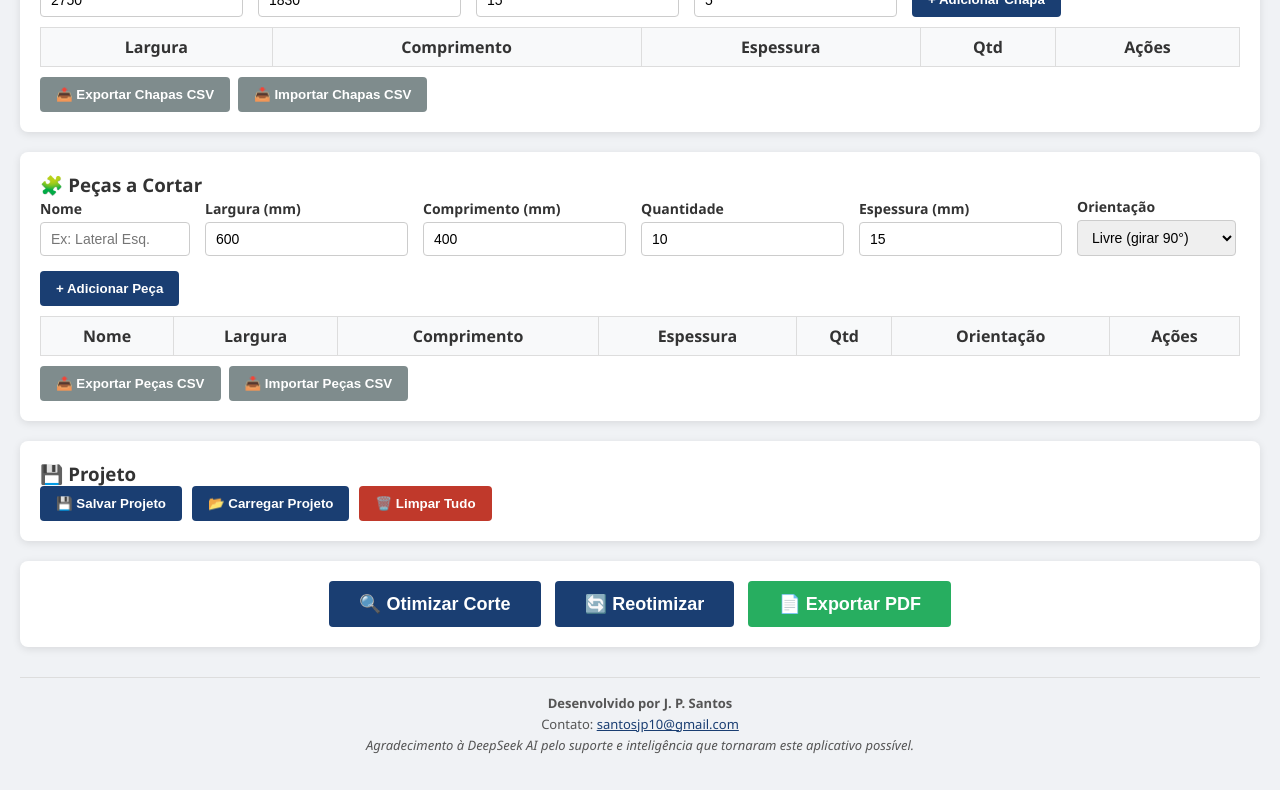
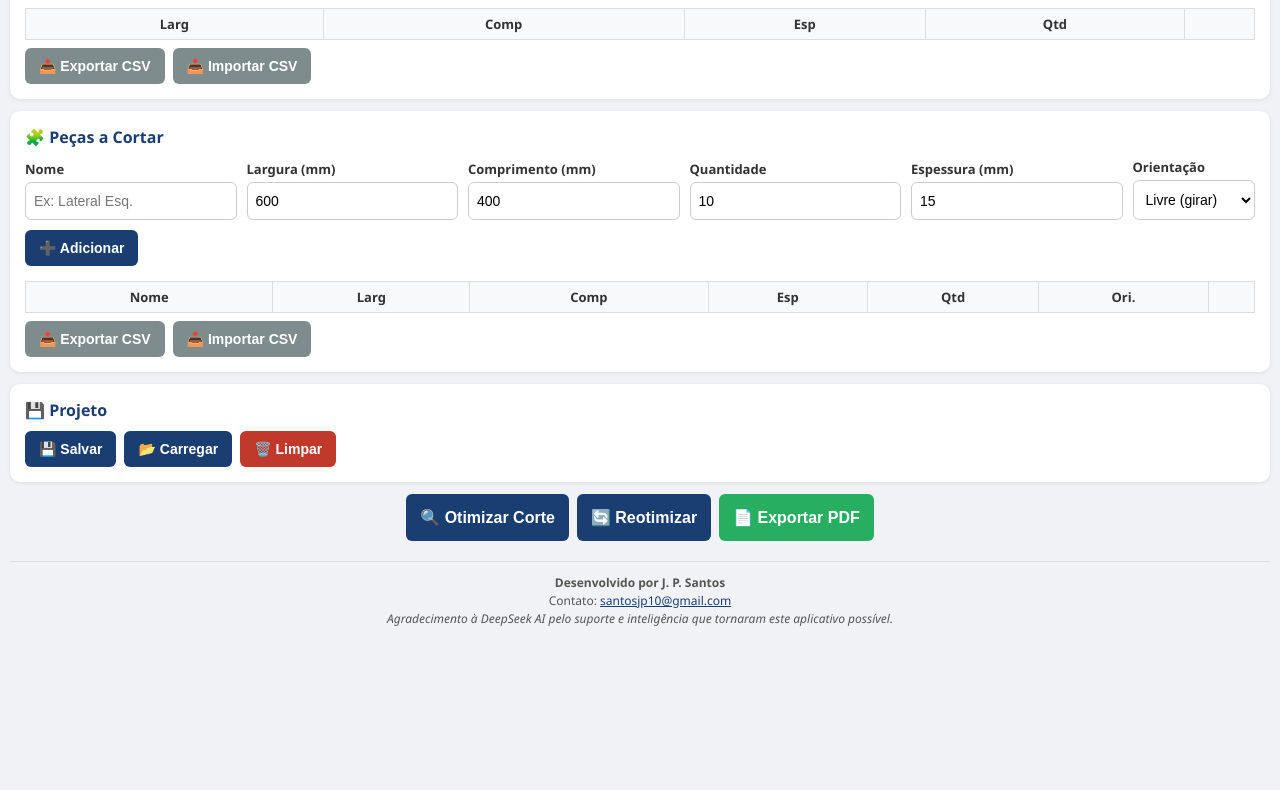
Before and after one commit to santosjp10/MDF_CORTES, a website: page www/index.html in a window 1280 px wide. Shown: the part 328-1118 px from the top of the page. After the commit the page ends 978 px from the top, so only its background shows below. Drawn offline with Linux system fonts and the light colour scheme.

Commit message:
Update index.html

```diff
--- a/www/index.html
+++ b/www/index.html
@@ -2,48 +2,201 @@
 <html lang="pt-BR">
 <head>
     <meta charset="UTF-8">
-    <meta name="viewport" content="width=device-width, initial-scale=1.0, maximum-scale=1.0, user-scalable=no">
-    <title>Otimizador de Corte de Chapas</title>
+    <meta name="viewport" content="width=device-width, initial-scale=1.0, maximum-scale=1.0, user-scalable=no, viewport-fit=cover">
+    <title>Otimizador de Corte</title>
     <script src="assets/js/jspdf.umd.min.js"></script>
     <style>
         * { box-sizing: border-box; margin: 0; padding: 0; }
-        body { font-family: 'Segoe UI', Tahoma, Geneva, Verdana, sans-serif; background: #f0f2f5; color: #333; }
-        .container { max-width: 1300px; margin: 0 auto; padding: 20px; }
-        h1 { text-align: center; margin-bottom: 20px; color: #1a3e72; }
-        .panel { background: #fff; border-radius: 8px; padding: 20px; margin-bottom: 20px; box-shadow: 0 2px 8px rgba(0,0,0,0.1); }
-        .flex-row { display: flex; flex-wrap: wrap; gap: 15px; align-items: flex-end; }
-        .form-group { display: flex; flex-direction: column; min-width: 120px; }
-        label { font-weight: 600; margin-bottom: 4px; font-size: 14px; }
-        input, select { padding: 8px 10px; border: 1px solid #ccc; border-radius: 4px; font-size: 14px; }
-        button { padding: 10px 16px; background: #1a3e72; color: white; border: none; border-radius: 4px; cursor: pointer; font-weight: 600; }
-        button:hover { background: #0f2a50; }
+        body {
+            font-family: 'Segoe UI', Tahoma, Geneva, Verdana, sans-serif;
+            background: #f0f2f5;
+            color: #333;
+            font-size: 14px;
+            -webkit-tap-highlight-color: transparent;
+        }
+        .container {
+            max-width: 100%;
+            margin: 0 auto;
+            padding: 10px;
+        }
+        h1 {
+            text-align: center;
+            margin: 10px 0 15px;
+            color: #1a3e72;
+            font-size: 22px;
+        }
+        .panel {
+            background: #fff;
+            border-radius: 10px;
+            padding: 15px;
+            margin-bottom: 12px;
+            box-shadow: 0 1px 4px rgba(0,0,0,0.08);
+        }
+        .panel h3 {
+            font-size: 16px;
+            margin-bottom: 10px;
+            color: #1a3e72;
+        }
+        .flex-row {
+            display: flex;
+            flex-wrap: wrap;
+            gap: 10px;
+            align-items: flex-end;
+        }
+        .form-group {
+            display: flex;
+            flex-direction: column;
+            min-width: 80px;
+            flex: 1 1 auto;
+        }
+        .form-group label {
+            font-weight: 600;
+            margin-bottom: 4px;
+            font-size: 13px;
+        }
+        .form-group input,
+        .form-group select {
+            padding: 10px 8px;
+            border: 1px solid #ccc;
+            border-radius: 6px;
+            font-size: 14px;
+            width: 100%;
+            background: #fff;
+        }
+        button {
+            padding: 10px 14px;
+            background: #1a3e72;
+            color: white;
+            border: none;
+            border-radius: 6px;
+            cursor: pointer;
+            font-weight: 600;
+            font-size: 14px;
+            white-space: nowrap;
+            display: inline-flex;
+            align-items: center;
+            justify-content: center;
+            gap: 6px;
+            transition: background 0.2s;
+        }
+        button:active { background: #0f2a50; }
         button.danger { background: #c0392b; }
-        button.danger:hover { background: #a93226; }
+        button.danger:active { background: #a93226; }
         button.success { background: #27ae60; }
-        button.success:hover { background: #1e8449; }
+        button.success:active { background: #1e8449; }
         button.secondary { background: #7f8c8d; }
-        button.secondary:hover { background: #6c7a7d; }
-        table { width: 100%; border-collapse: collapse; margin-top: 10px; }
-        th, td { border: 1px solid #ddd; padding: 8px; text-align: center; }
-        th { background: #f8f9fa; }
-        .btn-small { padding: 4px 8px; font-size: 12px; margin: 0 2px; }
-        .canvas-container { overflow-x: auto; margin-top: 20px; text-align: center; }
-        canvas { border: 1px solid #ccc; background: #fff; max-width: 100%; }
-        .stats { margin-top: 10px; font-weight: bold; background: #eaf2f8; padding: 10px; border-radius: 4px; }
-        .project-actions { display: flex; gap: 10px; flex-wrap: wrap; }
-        .csv-actions { margin-top: 10px; display: flex; gap: 8px; flex-wrap: wrap; }
-        .footer { text-align: center; margin-top: 30px; padding: 15px 0; border-top: 1px solid #ddd; color: #555; font-size: 13px; line-height: 1.6; }
+        button.secondary:active { background: #6c7a7d; }
+
+        table {
+            width: 100%;
+            border-collapse: collapse;
+            margin-top: 10px;
+            font-size: 13px;
+        }
+        th, td {
+            border: 1px solid #ddd;
+            padding: 6px 4px;
+            text-align: center;
+        }
+        th { background: #f8f9fa; font-weight: 600; }
+        .btn-small {
+            padding: 4px 8px;
+            font-size: 12px;
+            margin: 2px;
+            border-radius: 4px;
+        }
+        .table-wrapper {
+            overflow-x: auto;
+            -webkit-overflow-scrolling: touch;
+            margin-top: 5px;
+        }
+        .csv-actions {
+            margin-top: 8px;
+            display: flex;
+            gap: 8px;
+            flex-wrap: wrap;
+        }
+        .canvas-container {
+            overflow-x: auto;
+            -webkit-overflow-scrolling: touch;
+            margin-top: 10px;
+            text-align: center;
+        }
+        canvas {
+            border: 1px solid #ccc;
+            background: #fff;
+            max-width: 100%;
+            height: auto;
+        }
+        .stats {
+            margin-top: 8px;
+            font-weight: bold;
+            background: #eaf2f8;
+            padding: 10px;
+            border-radius: 6px;
+            font-size: 13px;
+            text-align: center;
+        }
+        .project-actions {
+            display: flex;
+            gap: 8px;
+            flex-wrap: wrap;
+        }
+        .footer {
+            text-align: center;
+            margin-top: 20px;
+            padding: 12px 0;
+            border-top: 1px solid #ddd;
+            color: #555;
+            font-size: 12px;
+            line-height: 1.5;
+        }
+        .action-buttons {
+            display: flex;
+            flex-wrap: wrap;
+            gap: 8px;
+            justify-content: center;
+        }
+
+        /* Mobile especifico */
+        @media (max-width: 600px) {
+            .flex-row {
+                flex-direction: column;
+                gap: 8px;
+            }
+            .form-group {
+                min-width: 100%;
+            }
+            button {
+                width: 100%;
+                padding: 12px;
+                font-size: 15px;
+            }
+            .csv-actions button {
+                flex: 1;
+            }
+            .project-actions button {
+                flex: 1;
+            }
+            .action-buttons button {
+                flex: 1;
+            }
+            h1 { font-size: 20px; }
+            .panel { padding: 12px; }
+            table { font-size: 12px; }
+        }
     </style>
 </head>
 <body>
 <div class="container">
-    <h1>📐 Otimizador de Corte de Chapas</h1>
+    <h1>📐 Otimizador de Corte</h1>
 
+    <!-- Configuração -->
     <div class="panel">
         <h3>⚙️ Configuração</h3>
         <div class="flex-row">
             <div class="form-group">
-                <label>Folga da serra (kerf) mm</label>
+                <label>Folga da serra (mm)</label>
                 <input type="number" id="kerf" value="3" step="0.1" min="0">
             </div>
             <div class="form-group">
@@ -54,6 +207,7 @@
         </div>
     </div>
 
+    <!-- Chapas -->
     <div class="panel">
         <h3>🟫 Chapas Disponíveis</h3>
         <div class="flex-row">
@@ -61,22 +215,25 @@
             <div class="form-group"><label>Comprimento (mm)</label><input type="number" id="chapaComprimento" value="1830" step="1"></div>
             <div class="form-group"><label>Espessura (mm)</label><input type="number" id="chapaEspessura" value="15" step="0.1"></div>
             <div class="form-group"><label>Quantidade</label><input type="number" id="chapaQuantidade" value="5" min="1"></div>
-            <button onclick="adicionarChapa()">+ Adicionar Chapa</button>
+            <button onclick="adicionarChapa()" style="align-self: flex-end;">➕ Adicionar</button>
         </div>
+        <div class="table-wrapper">
             <table id="tabelaChapas">
-            <thead><tr><th>Largura</th><th>Comprimento</th><th>Espessura</th><th>Qtd</th><th>Ações</th></tr></thead>
+                <thead><tr><th>Larg</th><th>Comp</th><th>Esp</th><th>Qtd</th><th></th></tr></thead>
                 <tbody></tbody>
             </table>
+        </div>
         <div class="csv-actions">
-            <button class="secondary" onclick="exportarCSV('chapas')">📤 Exportar Chapas CSV</button>
-            <button class="secondary" onclick="importarCSV('chapas')">📥 Importar Chapas CSV</button>
+            <button class="secondary" onclick="exportarCSV('chapas')">📤 Exportar CSV</button>
+            <button class="secondary" onclick="importarCSV('chapas')">📥 Importar CSV</button>
         </div>
     </div>
 
+    <!-- Peças -->
     <div class="panel">
         <h3>🧩 Peças a Cortar</h3>
         <div class="flex-row">
-            <div class="form-group"><label>Nome</label><input type="text" id="pecaNome" placeholder="Ex: Lateral Esq." style="width:150px;"></div>
+            <div class="form-group"><label>Nome</label><input type="text" id="pecaNome" placeholder="Ex: Lateral Esq."></div>
             <div class="form-group"><label>Largura (mm)</label><input type="number" id="pecaLargura" value="600" step="1"></div>
             <div class="form-group"><label>Comprimento (mm)</label><input type="number" id="pecaComprimento" value="400" step="1"></div>
             <div class="form-group"><label>Quantidade</label><input type="number" id="pecaQuantidade" value="10" min="1"></div>
@@ -84,45 +241,51 @@
             <div class="form-group">
                 <label>Orientação</label>
                 <select id="pecaOrientacao">
-                    <option value="livre">Livre (girar 90°)</option>
-                    <option value="fixa">Fixa (sem rotação)</option>
+                    <option value="livre">Livre (girar)</option>
+                    <option value="fixa">Fixa</option>
                 </select>
             </div>
-            <button onclick="adicionarPeca()">+ Adicionar Peça</button>
+            <button onclick="adicionarPeca()" style="align-self: flex-end;">➕ Adicionar</button>
         </div>
+        <div class="table-wrapper">
             <table id="tabelaPecas">
-            <thead><tr><th>Nome</th><th>Largura</th><th>Comprimento</th><th>Espessura</th><th>Qtd</th><th>Orientação</th><th>Ações</th></tr></thead>
+                <thead><tr><th>Nome</th><th>Larg</th><th>Comp</th><th>Esp</th><th>Qtd</th><th>Ori.</th><th></th></tr></thead>
                 <tbody></tbody>
             </table>
+        </div>
         <div class="csv-actions">
-            <button class="secondary" onclick="exportarCSV('pecas')">📤 Exportar Peças CSV</button>
-            <button class="secondary" onclick="importarCSV('pecas')">📥 Importar Peças CSV</button>
+            <button class="secondary" onclick="exportarCSV('pecas')">📤 Exportar CSV</button>
+            <button class="secondary" onclick="importarCSV('pecas')">📥 Importar CSV</button>
         </div>
     </div>
 
+    <!-- Projeto -->
     <div class="panel">
         <h3>💾 Projeto</h3>
         <div class="project-actions">
-            <button onclick="salvarProjeto()">💾 Salvar Projeto</button>
-            <button onclick="carregarProjeto()">📂 Carregar Projeto</button>
-            <button class="danger" onclick="limparTudo()">🗑️ Limpar Tudo</button>
+            <button onclick="salvarProjeto()">💾 Salvar</button>
+            <button onclick="carregarProjeto()">📂 Carregar</button>
+            <button class="danger" onclick="limparTudo()">🗑️ Limpar</button>
         </div>
     </div>
 
-    <div class="panel" style="text-align: center;">
-        <button onclick="otimizar()" style="font-size: 18px; padding: 12px 30px;">🔍 Otimizar Corte</button>
-        <button onclick="reotimizar()" style="font-size: 18px; padding: 12px 30px; margin-left: 10px;">🔄 Reotimizar</button>
-        <button onclick="exportarPDF()" style="font-size: 18px; padding: 12px 30px; margin-left: 10px;" class="success">📄 Exportar PDF</button>
+    <!-- Ações principais -->
+    <div class="action-buttons">
+        <button onclick="otimizar()" style="font-size: 16px; padding: 14px;">🔍 Otimizar Corte</button>
+        <button onclick="reotimizar()" style="font-size: 16px; padding: 14px;">🔄 Reotimizar</button>
+        <button onclick="exportarPDF()" class="success" style="font-size: 16px; padding: 14px;">📄 Exportar PDF</button>
     </div>
 
+    <!-- Resultado -->
     <div class="panel" id="resultadoPanel" style="display: none;">
-        <h3>📊 Resultado do Plano de Corte</h3>
+        <h3>📊 Plano de Corte</h3>
         <div id="estatisticas" class="stats"></div>
         <div class="canvas-container">
             <canvas id="canvasCorte"></canvas>
         </div>
     </div>
 
+    <!-- Créditos -->
     <div class="footer">
         <strong>Desenvolvido por J. P. Santos</strong><br>
         Contato: <a href="mailto:santosjp10@gmail.com" style="color: #1a3e72;">santosjp10@gmail.com</a><br>
@@ -163,7 +326,7 @@
         chapas.forEach(ch => {
             tbody.innerHTML += `<tr>
                 <td>${ch.largura}</td><td>${ch.comprimento}</td><td>${ch.espessura}</td><td>${ch.quantidade}</td>
-                <td><button class="btn-small danger" onclick="removerChapa(${ch.id})">Remover</button></td>
+                <td><button class="btn-small danger" onclick="removerChapa(${ch.id})">✖</button></td>
             </tr>`;
         });
     }
@@ -202,7 +365,7 @@
             tbody.innerHTML += `<tr>
                 <td>${p.nome}</td><td>${p.largura}</td><td>${p.comprimento}</td><td>${p.espessura}</td><td>${p.quantidade}</td>
                 <td>${p.orientacao === 'livre' ? 'Livre' : 'Fixa'}</td>
-                <td><button class="btn-small danger" onclick="removerPeca(${p.id})">Remover</button></td>
+                <td><button class="btn-small danger" onclick="removerPeca(${p.id})">✖</button></td>
             </tr>`;
         });
     }
@@ -453,7 +616,6 @@
             }
         }
 
-        // Ordenações inteligentes
         const orders = [
             [...baseRects].sort((a, b) => (b.width * b.height) - (a.width * a.height)),
             [...baseRects].sort((a, b) => Math.max(b.width, b.height) - Math.max(a.width, a.height)),
@@ -465,7 +627,6 @@
             if (bestBinsUsed === 1 && bestAreaUtil > 0.999) return bestSolution;
         }
 
-        // Tentativas aleatórias
         function shuffle(arr) {
             for (let i = arr.length - 1; i > 0; i--) {
                 const j = Math.floor(Math.random() * (i + 1));
@@ -541,18 +702,30 @@
         melhorSolucaoGlobal = todosPlanos;
         desenharResultado(todosPlanos, kerf);
         document.getElementById('resultadoPanel').style.display = 'block';
+        // Scroll suave para o resultado
+        document.getElementById('resultadoPanel').scrollIntoView({ behavior: 'smooth' });
     }
 
     function reotimizar() { otimizar(); }
 
-    // ========== DESENHO ==========
+    // ========== DESENHO (otimizado para mobile) ==========
     function desenharResultado(planos, kerf) {
         canvas = document.getElementById('canvasCorte');
         ctx = canvas.getContext('2d');
-        let totalHeight = 0, maxWidth = 0;
-        planos.forEach(p => p.bins.forEach(b => { maxWidth = Math.max(maxWidth, b.width); totalHeight += b.height + 30; }));
-        let escala = maxWidth > 1200 ? 1200 / maxWidth : 1;
-        canvas.width = maxWidth * escala + 350;
+
+        // Largura disponível na tela (considerando padding do container)
+        const containerWidth = Math.min(window.innerWidth - 24, 1200); // margens
+        let totalHeight = 0, maxBinWidth = 0;
+        planos.forEach(p => p.bins.forEach(b => {
+            maxBinWidth = Math.max(maxBinWidth, b.width);
+            totalHeight += b.height + 30;
+        }));
+
+        // Escala para caber na largura disponível
+        let escala = containerWidth / maxBinWidth;
+        if (escala > 1) escala = 1; // não ampliar demais
+
+        canvas.width = maxBinWidth * escala + 240; // espaço para labels
         canvas.height = totalHeight * escala + 40;
         ctx.clearRect(0, 0, canvas.width, canvas.height);
         ctx.textAlign = 'center';
@@ -604,7 +777,7 @@
     function atualizarEstatisticas(planos) {
         let ch = 0, aTotal = 0, aUsada = 0;
         planos.forEach(p => p.bins.forEach(b => { ch++; aTotal += b.width * b.height; aUsada += b.pecas.reduce((s, p) => s + p.width * p.height, 0); }));
-        document.getElementById('estatisticas').innerHTML = `Chapas: ${ch} | Área total: ${(aTotal / 1e6).toFixed(3)} m² | Aproveitamento geral: ${((aUsada / aTotal) * 100).toFixed(1)}%`;
+        document.getElementById('estatisticas').innerHTML = `Chapas: ${ch} | Área total: ${(aTotal / 1e6).toFixed(3)} m² | Aproveitamento: ${((aUsada / aTotal) * 100).toFixed(1)}%`;
     }
 
     // ========== SALVAR / CARREGAR ==========
@@ -633,7 +806,7 @@
         alert('Projeto carregado.');
     }
 
-    // ========== PDF ==========
+    // ========== PDF (retrato otimizado) ==========
     function exportarPDF() {
         if (!melhorSolucaoGlobal || !canvas) { alert('Otimize primeiro.'); return; }
         const { jsPDF } = window.jspdf;
```
Lines whose indentation alone changed are shown as unchanged.
